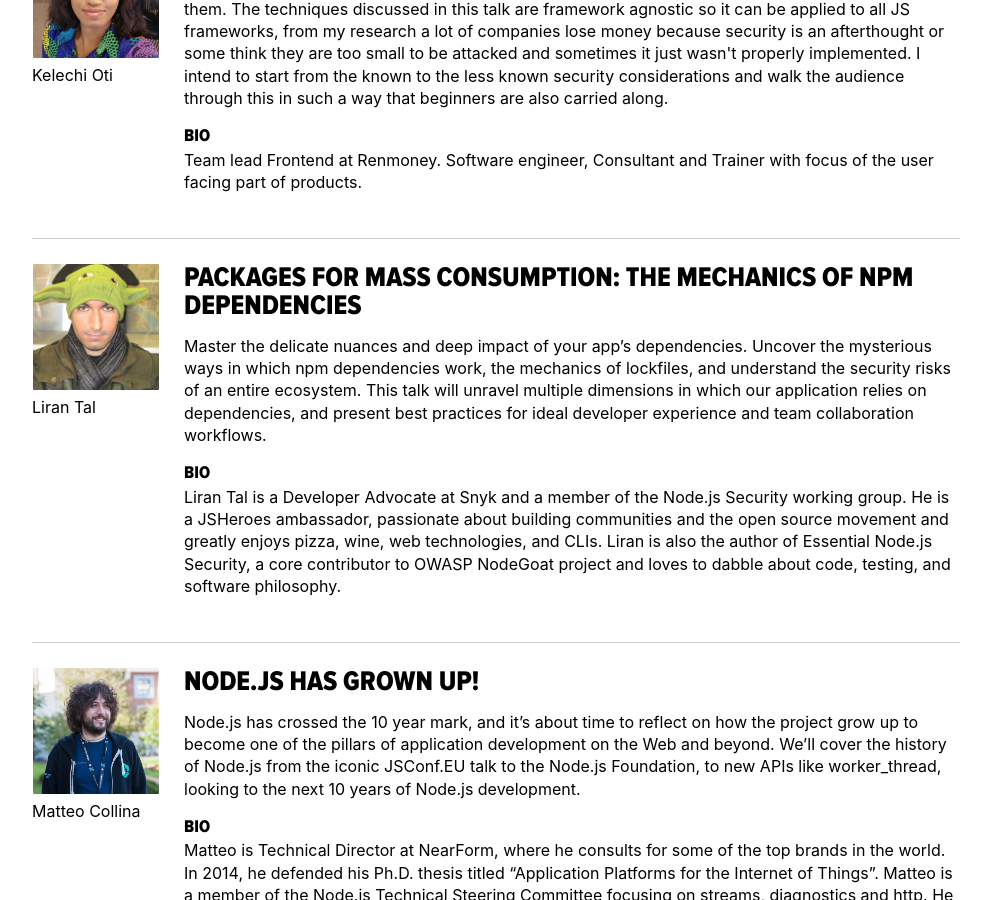
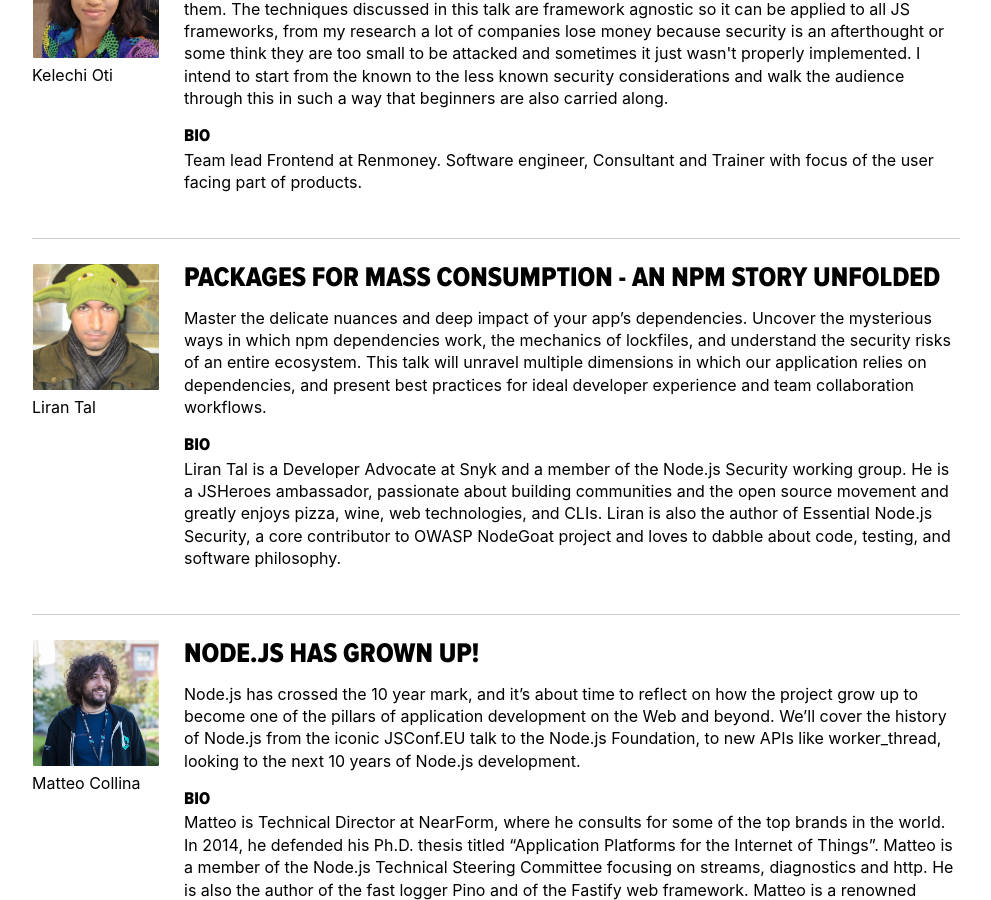
Before and after one commit to giuliatosato/2020.jsday.it, a Jekyll site: the page built from talks.html, in a window 1280 px wide and 900 px high, scrolled down 1726 px. Shown: the whole window, without its empty margins (144-1135 px from the left). Built offline with Jekyll 4.4.1, drawn with Linux system fonts in a browser that asks for light colours; comment, search, counter and statistics services are not loaded.

Commit message:
update talks

```diff
--- a/_data/talks.yml
+++ b/_data/talks.yml
@@ -57,7 +57,7 @@ list:
   speaker_id:
     - liran-tal
   tags:
-  title: 'Packages for mass consumption: the mechanics of npm dependencies'
+  title: 'Packages for Mass Consumption - an npm story unfolded'
   extract: >
     Master the delicate nuances and deep impact of your app’s dependencies. Uncover the mysterious ways in which npm
     dependencies work, the mechanics of lockfiles, and understand the security risks of an entire ecosystem. This talk
```
